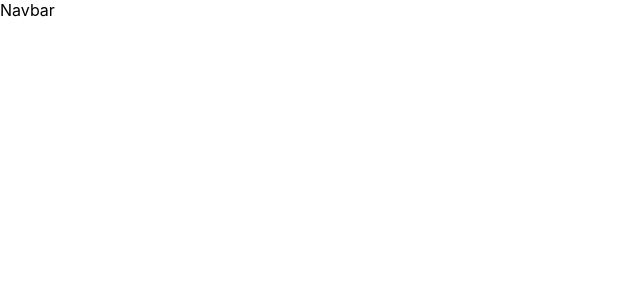
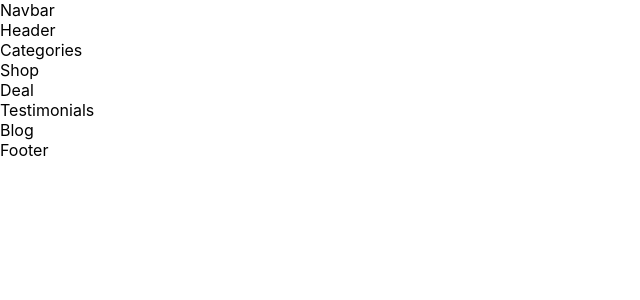
Before and after one commit to Augasha/Deew, a React (Create React App) app: page / in a window 1280 px wide. Shown: the top 300 px of the page, without its empty margins (0-640 px from the left). Built offline with nearby package versions, Linux system fonts and the light colour scheme.

Commit message:
imported all the files

```diff
--- a/src/App.js
+++ b/src/App.js
@@ -1,10 +1,24 @@
 import React from 'react'
 import Navbar from './Components/Navbar/Navbar'
+import Header from './Components/Header/Header'
+import Categories from './Components/Categories/Categories'
+import Shop from './Components/Shop/Shop'
+import Deal from './Components/Deal/Deal'
+import Testimonials from './Components/Testimonials/Testimonials'
+import Blog from './Components/Blog/Blog'
+import Footer from './Components/Footer/Footer'
 
 const App = () => {
   return (
     <main className='app'>
       <Navbar />
+      <Header />
+      <Categories />
+      <Shop />
+      <Deal />
+      <Testimonials />
+      <Blog />
+      <Footer />
     </main>
   )
 }
```
